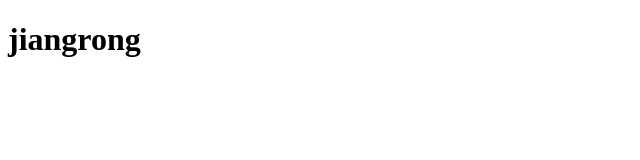
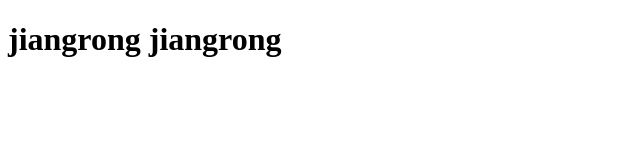
Before and after one commit to rong12345/rong12345.github.io, a plain HTML site: page index.html in a window 1280 px wide. Shown: the whole page, without its empty margins (0-640 px from the left). Drawn offline with Linux system fonts and the light colour scheme.

Commit message:
Update index.html

```diff
--- a/index.html
+++ b/index.html
@@ -5,6 +5,6 @@
 	<title>Document</title>
 </head>
 <body>
-  <h1>jiangrong</h1>
+  <h1>jiangrong jiangrong</h1>
 </body>
 </html>
```
